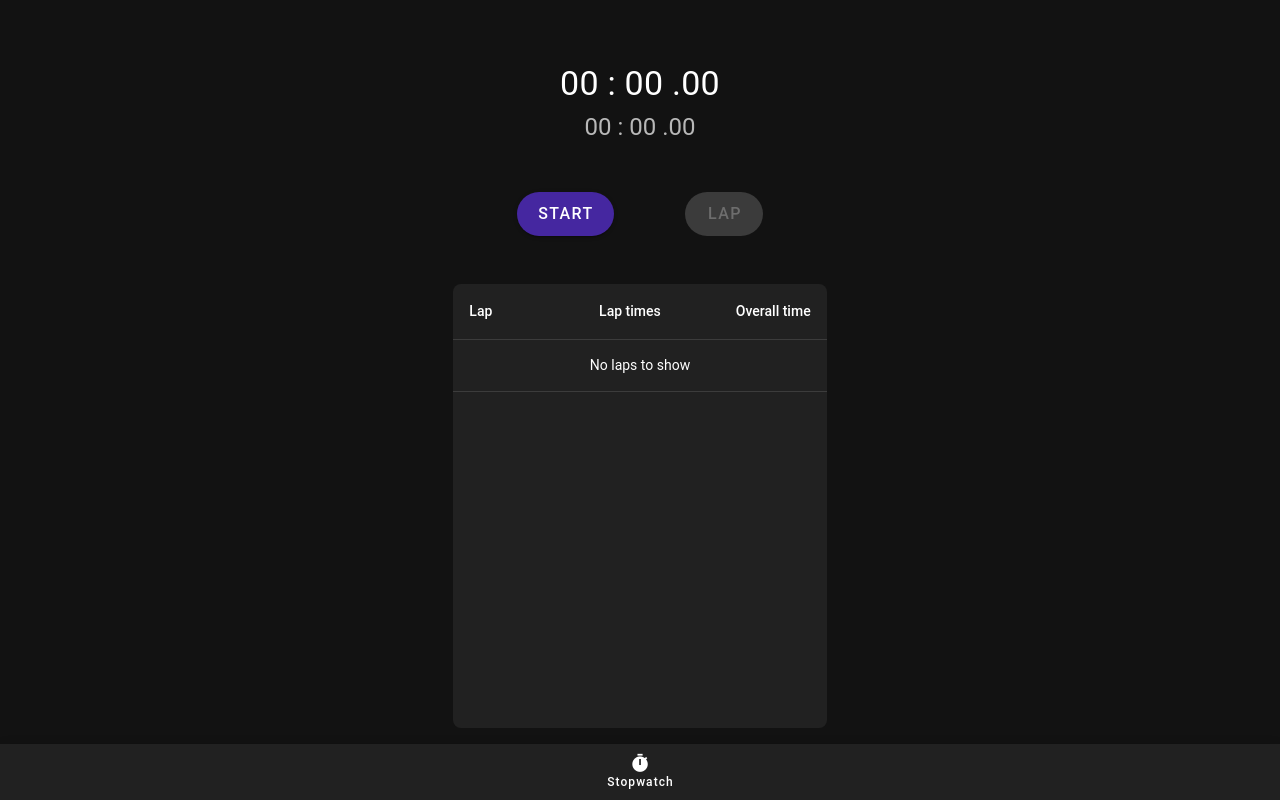
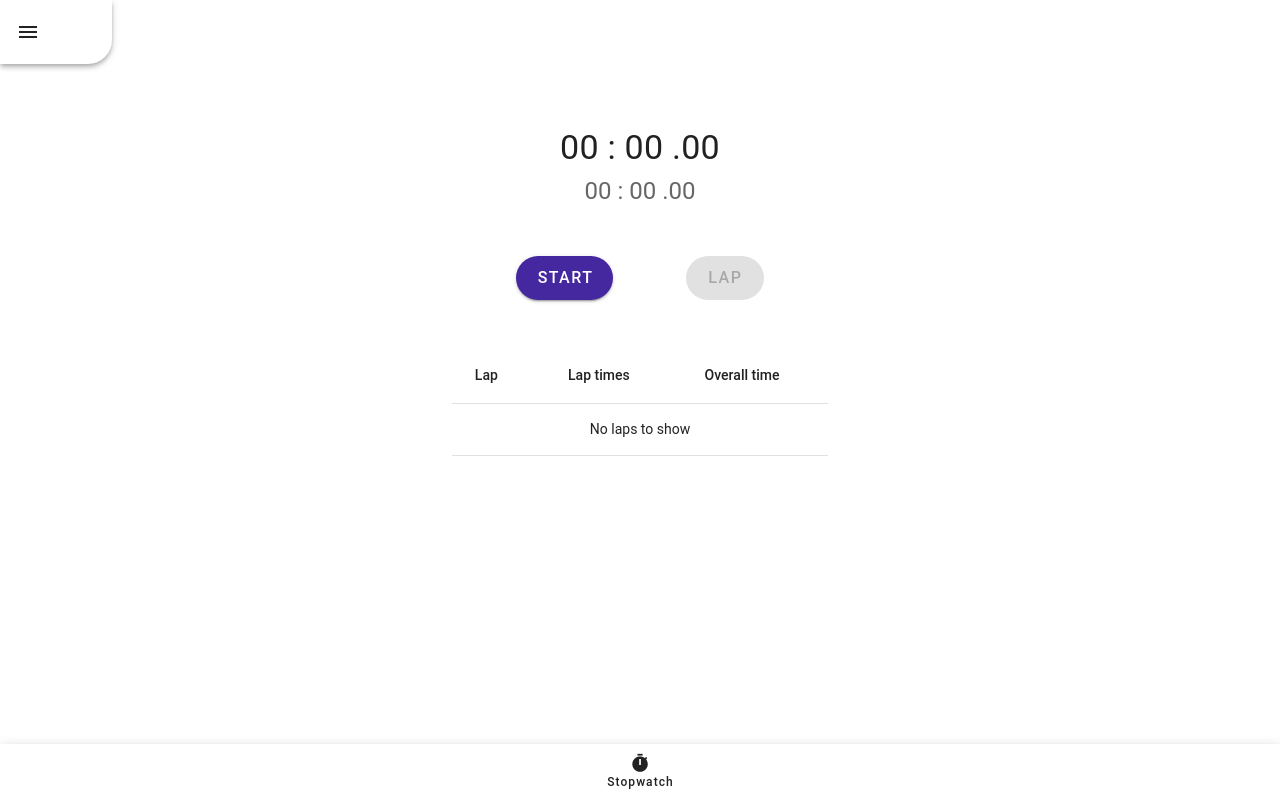
Before and after one commit to kadir-y/clock, a Vue app: page /stopwatch in a window 1280 px wide. Built offline with nearby package versions, Linux system fonts and the light colour scheme.

Commit message:
Added app bar and dark theme

```diff
--- a/src/App.vue
+++ b/src/App.vue
@@ -1,22 +1,77 @@
 <template>
-  <v-app theme="dark">
+  <v-app :theme="theme">
+    <v-app-bar :collapse="!drawer">
+      <v-app-bar-nav-icon @click="drawer = !drawer"></v-app-bar-nav-icon>
+    </v-app-bar>
+    <v-navigation-drawer v-model="drawer" :width="200" class="pt-6">
+      <v-radio-group v-model="userThemePreference" label="Theme" size="small">
+        <v-radio label="Dark" value="dark">
+          <template v-slot:label>
+            <span class="me-2">Dark</span>
+            <v-icon>mdi-weather-night</v-icon>
+          </template>
+        </v-radio>
+        <v-radio label="Light" value="light">
+          <template v-slot:label>
+            <span class="me-2">Light</span>
+            <v-icon>mdi-white-balance-sunny</v-icon>
+          </template>
+        </v-radio>
+        <v-radio label="System" value="system">
+          <template v-slot:label>
+            <span class="me-2">System</span>
+            <v-icon>mdi-desktop-classic</v-icon>
+          </template>
+        </v-radio>
+      </v-radio-group>
+    </v-navigation-drawer>
     <v-main>
       <router-view />
-      <v-bottom-navigation>
-        <v-btn value="stopwatch">
-          <v-icon>mdi-timer</v-icon>
-          <span>Stopwatch</span>
-        </v-btn>
-      </v-bottom-navigation>
     </v-main>
+    <v-bottom-navigation>
+      <v-btn value="stopwatch">
+        <v-icon>mdi-timer</v-icon>
+        <span>Stopwatch</span>
+      </v-btn>
+    </v-bottom-navigation>
   </v-app>
 </template>
 
 <script>
+import { useTheme } from "vuetify"
+
 export default {
-  name: 'App',
+  name: "App",
+  data () {
+    return {
+      drawer: false,
+      theme: "",
+      userThemePreference: ""
+    }
+  },
+  methods: {
+    applyTheme (theme) {
+      if (!theme || theme === "system") {
+        this.userThemePreference = "system"
+        this.theme = window.matchMedia('(prefers-color-scheme: dark)').matches ? 'dark' : 'light'
+      } else {
+        this.userThemePreference = theme
+        this.theme = theme
+      }
+    }
+  },
   mounted () {
-    this.$router.push('/stopwatch')
+    this.$router.push("/stopwatch")
+    const theme = localStorage.getItem("user-theme-preference")
+    this.applyTheme(theme)
+  },
+  toggleTheme () {
+  },
+  watch: {
+    userThemePreference (newVal) {
+      localStorage.setItem("user-theme-preference", newVal)
+      this.applyTheme(newVal)
+    }
   }
 }
 </script>
--- a/src/pages/stopwatch.vue
+++ b/src/pages/stopwatch.vue
@@ -1,7 +1,7 @@
 <template>
   <v-container class="text-center">
     <v-row justify="center">
-        <v-col sm="11" md="6" lg="4" xlg="3">
+        <v-col col="11" style="max-width: 25rem;">
           <div class="py-12">
             <div class="text-h4 pb-2">{{ displayOverallTime }}</div>
             <div class="text-medium-emphasis text-h5">{{ laps.length > 1 ? displayLapTime : '00 : 00 .00' }}</div>
@@ -28,7 +28,7 @@
               :items="displayLaps"
               no-data-text="No laps to show"
               :style="{
-                height: 'calc(100vh - 20.25rem - 2rem)',
+                height: 'calc(100vh - 20.25rem - 8rem)',
                 minHeight: '15rem',
                 maxHeight: '30rem'
               }"
@@ -54,9 +54,9 @@ export default {
       stopped: false,
       table: {
         headers: [
-          { title: "Lap", align: "start", key: "index" },
-          { title: "Lap times", align: "end", key: "lapTime" },
-          { title: "Overall time", align: "end", key: "overallTime" }
+          { title: "Lap", align: "center", key: "index" },
+          { title: "Lap times", align: "center", key: "lapTime" },
+          { title: "Overall time", align: "center", key: "overallTime" }
         ]
       },
       laps: [
```
Also changed, not shown: src/layouts/default.vue (deleted, +0 -12 lines), src/layouts/default/AppBar.vue (deleted, +0 -13 lines), src/layouts/default/View.vue (deleted, +0 -9 lines), src/layouts/README.md (deleted).
